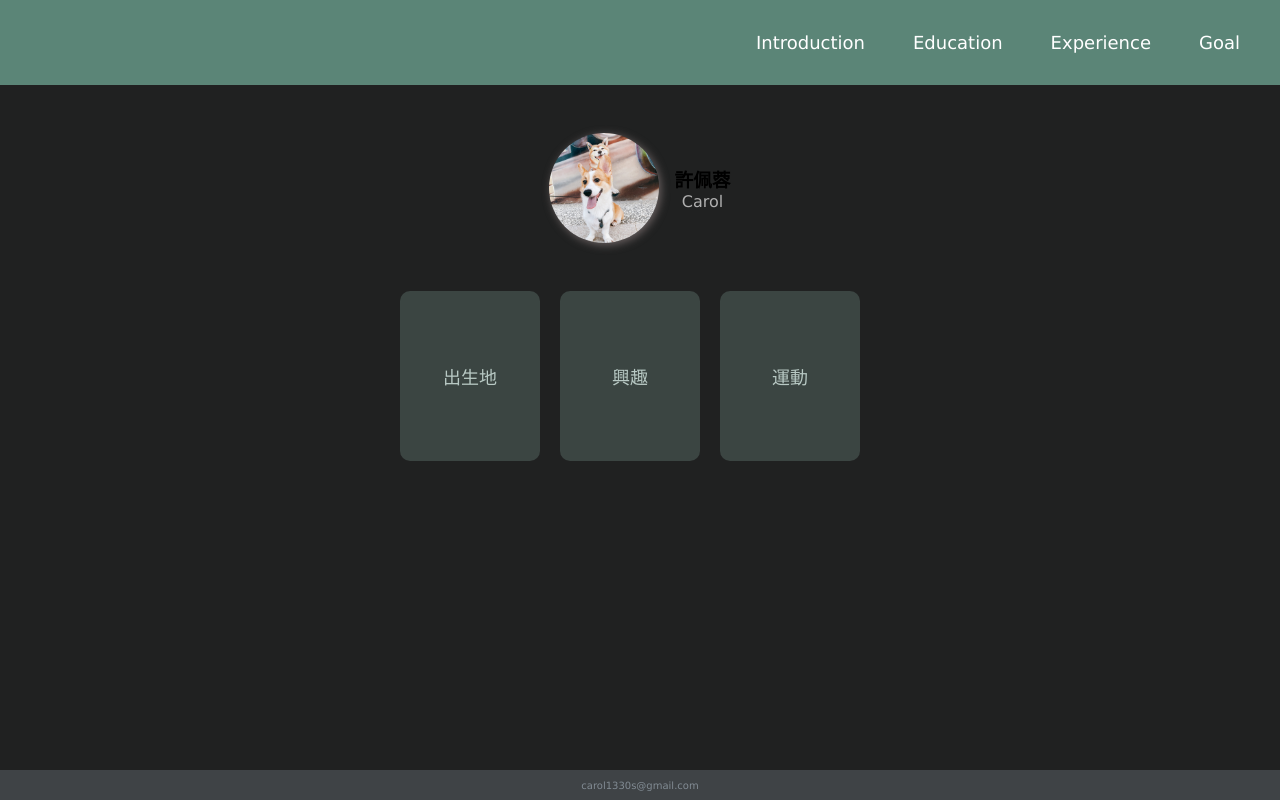
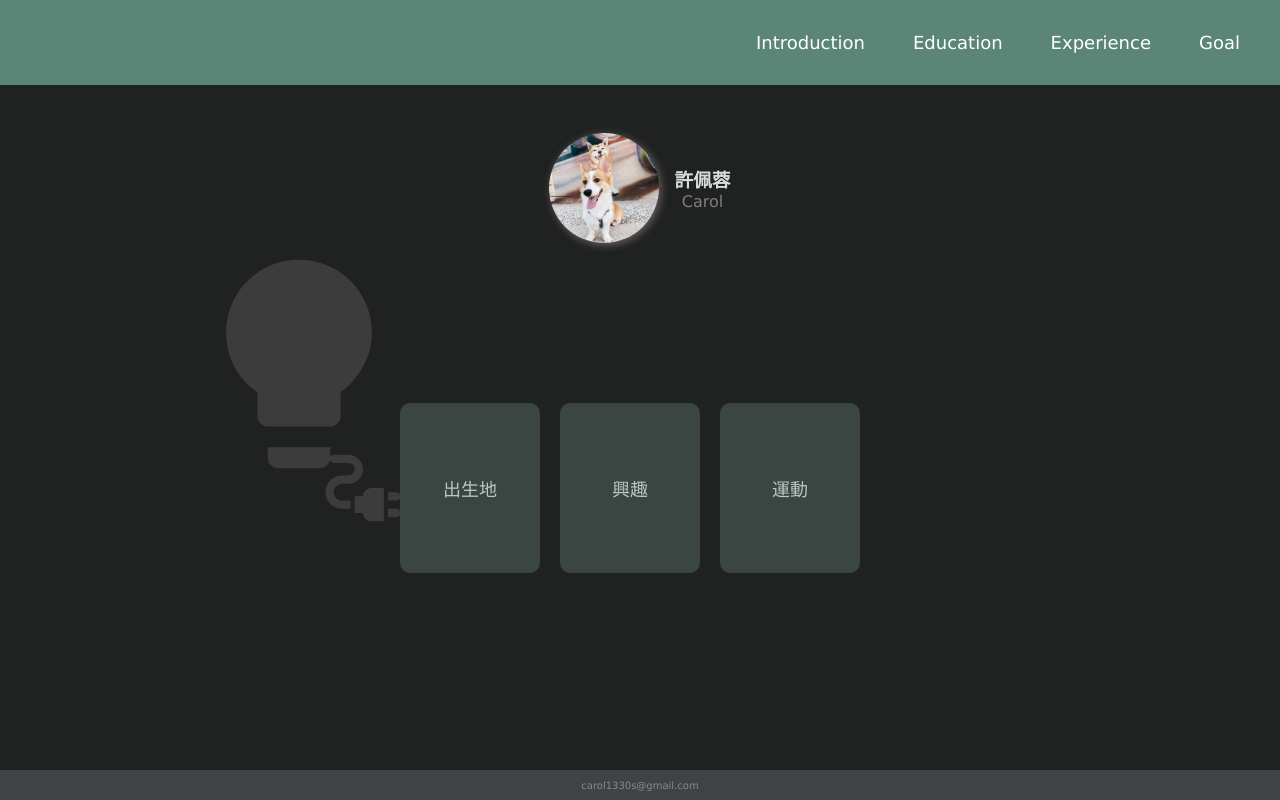
Before and after one commit to carol00/Introduction, a React (Create React App) app: page / in a window 1280 px wide. Built offline with nearby package versions, Linux system fonts and the light colour scheme.

Commit message:
[新增] 自我介紹頁 燈泡UI

```diff
--- a/src/view/introduction/Introduction.jsx
+++ b/src/view/introduction/Introduction.jsx
@@ -1,6 +1,8 @@
 import styles from './introduction.module.sass'
 import Image from '../../assets/avatar.jpg'
 import RotateTitle from '../../component/rotateTitle/RotateTitle'
+import LightbulbIcon from '@mui/icons-material/Lightbulb'
+import ElectricalServicesIcon from '@mui/icons-material/ElectricalServices'
 
 function About() {
   return (
@@ -28,11 +30,23 @@ function Description() {
   )
 }
 
+const Lightbulb = () => {
+  return (
+    <div className={styles.lightWrap}>
+     <LightbulbIcon className={styles.lightBulbIcon} />
+     <ElectricalServicesIcon className={styles.electricalIcon} />
+    </div>
+  )
+}
+
 export default function Introduction() {
   return (
     <div className={styles.root}>
       <About />
-      <Description />
+      <div className={styles.content}>
+        <Lightbulb />
+        <Description />
+      </div>
     </div>
   )
 }
--- a/src/view/introduction/introduction.module.sass
+++ b/src/view/introduction/introduction.module.sass
@@ -5,6 +5,9 @@ $pic-size: 110px
   margin: 3rem 0
   > div
     @include set-flex(center, center)
+  .content
+    position: relative
+    margin-top: 7rem
   .pic
     width: $pic-size
     height: $pic-size
@@ -14,7 +17,27 @@ $pic-size: 110px
       box-shadow: 2px 2px 8px #6a6161
   .name
     margin-left: 15px
+    h3
+      color: #d4dedb
     p
-      color: #b0b0b0
+      color: #b0b0b0a6
   .description
+    @include set-flex(center, center)
     margin: 3rem 0
+  // light
+  .lightWrap
+    width: 100%
+    height: 100%
+    position: absolute
+    @include set-flex(center, center)
+    margin-right: 45.5rem
+    .lightBulbIcon
+      margin-top: -15.5rem
+      margin-left: 2.88rem
+      font-size: 250px
+      color: #4f4d4d9c
+    .electricalIcon
+      position: absolute
+      margin-left: 10.9rem
+      color: #4f4d4d9c
+      font-size: 100px
```
